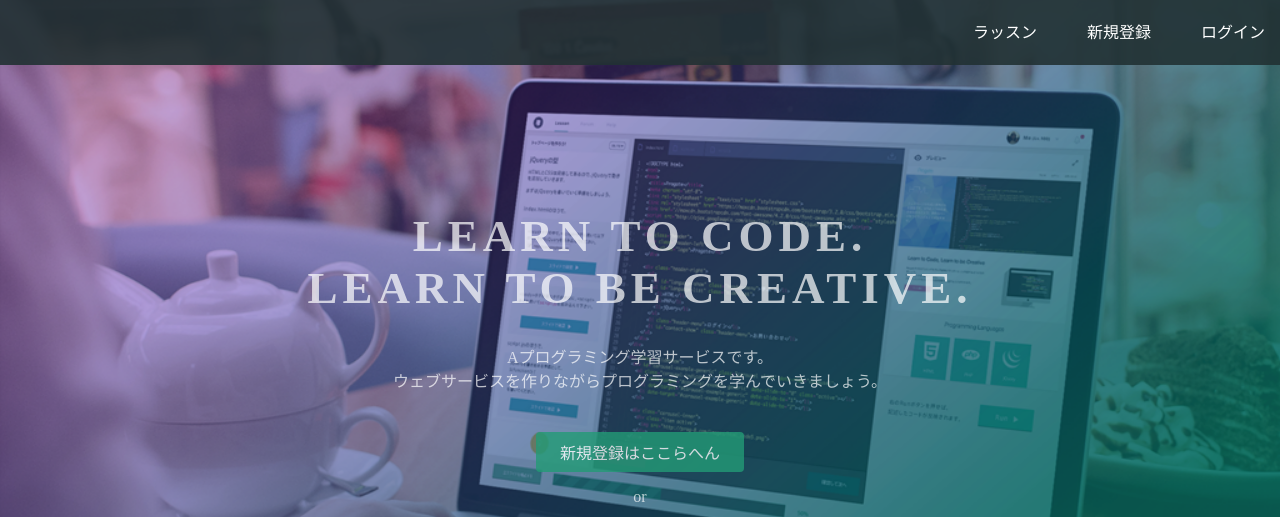
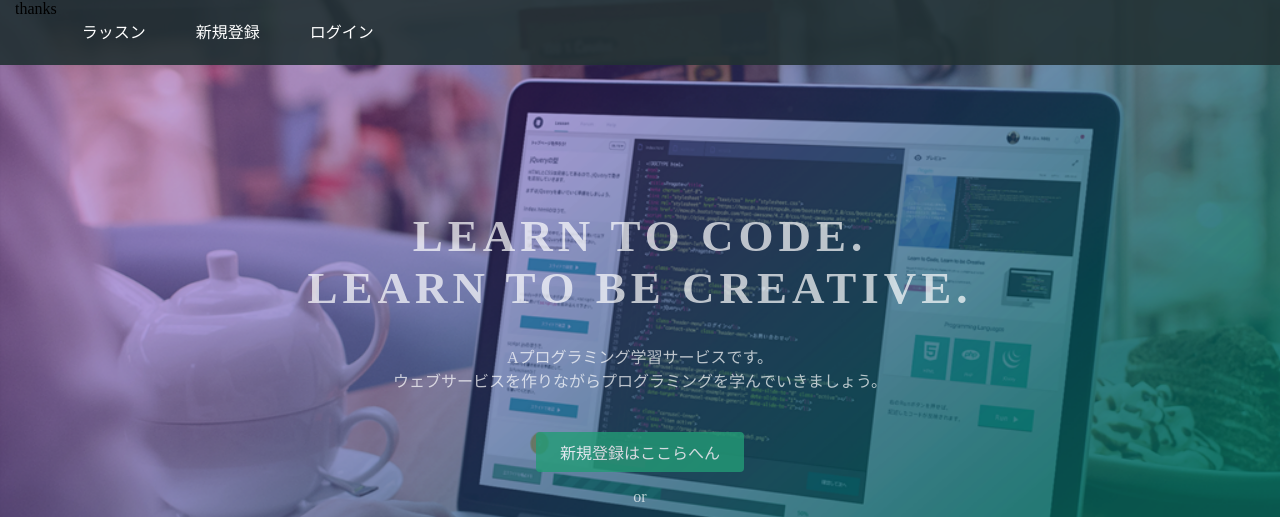
Before and after one commit to webyasan/prog-8.github.i, a plain HTML site: page index.html in a window 1280 px wide. Shown: the top 517 px of the page. Drawn offline with Linux system fonts and the light colour scheme.

Commit message:
Update index.html

```diff
--- a/index.html
+++ b/index.html
@@ -14,6 +14,8 @@
 
       </div>
       <span class="fa fa-bars menu-icon"></span>
+      <div class="header-left">
+        <a>thanks</a>
       <div class="header-right">
         <a href="#">ラッスン</a>
         <a href="#">新規登録</a>
```
